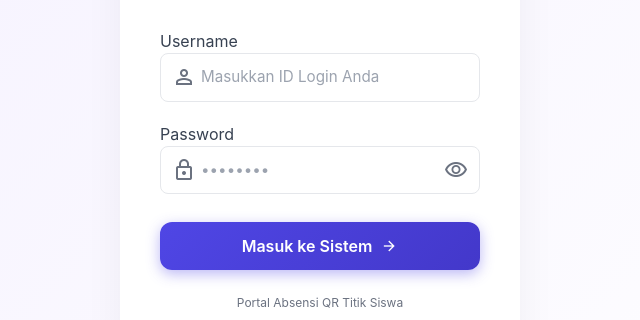
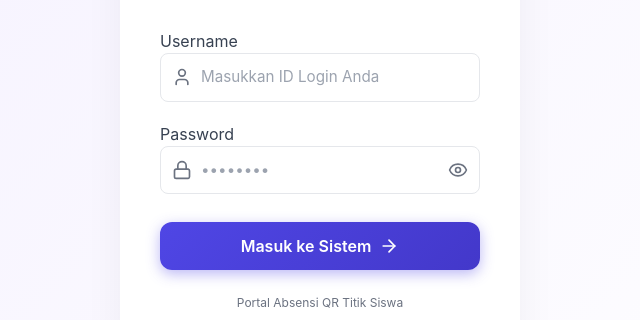
Before and after one commit to Maulana-Malik21/Absensi, a website: page index.html in a window 1280 px wide. Shown: the part 276-596 px from the top of the page, 320-960 px from the left. Drawn offline with nearby package versions, Linux system fonts and the light colour scheme.

Commit message:
Fix login icon rendering and positioning

```diff
--- a/index.html
+++ b/index.html
@@ -118,7 +118,7 @@
             position: relative;
         }
 
-        .edu-input-icon span.icon-left {
+        .edu-input-icon .icon-left {
             position: absolute;
             left: 12px;
             top: 50%;
@@ -126,7 +126,7 @@
             color: var(--text-muted);
         }
 
-        .edu-input-icon span.icon-right {
+        .edu-input-icon .icon-right {
             position: absolute;
             right: 12px;
             top: 50%;
@@ -207,7 +207,7 @@
                 <div class="edu-form-group">
                     <label class="edu-label">Username</label>
                     <div class="edu-input-icon">
-                        <span class="material-symbols-outlined icon-left">person</span>
+                        <i data-lucide="user" class="icon-left w-5 h-5"></i>
                         <input type="text" id="login_identifier" placeholder="Masukkan ID Login Anda">
                     </div>
                 </div>
@@ -215,16 +215,15 @@
                 <div class="edu-form-group">
                     <label class="edu-label">Password</label>
                     <div class="edu-input-icon">
-                        <span class="material-symbols-outlined icon-left">lock</span>
+                        <i data-lucide="lock" class="icon-left w-5 h-5"></i>
                         <input type="password" id="login_password" placeholder="••••••••">
-                        <span class="material-symbols-outlined icon-right" onclick="togglePassword()">visibility</span>
+                        <i data-lucide="eye" class="icon-right w-5 h-5" id="togglePasswordIcon" onclick="togglePassword()"></i>
                     </div>
                 </div>
 
                 <button type="submit" id="login_submit" class="edu-btn edu-btn-primary"
-                    style="width: 100%; justify-content: center; padding: 12px; margin-top: 8px; font-size: 1rem;">
-                    Masuk ke Sistem <span class="material-symbols-outlined"
-                        style="font-size: 18px;">arrow_forward</span>
+                    style="width: 100%; padding: 12px; margin-top: 8px; font-size: 1rem;">
+                    Masuk ke Sistem <i data-lucide="arrow-right" class="w-5 h-5" id="submitIcon"></i>
                 </button>
             </form>
 
@@ -235,11 +234,13 @@
     </div>
 
     <!-- Scripts -->
+    <script src="https://unpkg.com/lucide@latest"></script>
     <script src="js/utils.js?v=1781115035990"></script>
     <script src="js/api.js?v=1781115035990"></script>
     <script>
         // Hide loader and show content once everything (including fonts/css) is fully loaded
         window.addEventListener('load', () => {
+            lucide.createIcons();
             const loader = document.getElementById('initial-loader');
             const content = document.getElementById('main-content');
             if (loader) loader.style.display = 'none';
@@ -248,14 +249,15 @@
 
         function togglePassword() {
             const input = document.getElementById('login_password');
-            const icon = document.querySelector('.icon-right');
+            const icon = document.getElementById('togglePasswordIcon');
             if (input.type === 'password') {
                 input.type = 'text';
-                icon.textContent = 'visibility_off';
+                icon.setAttribute('data-lucide', 'eye-off');
             } else {
                 input.type = 'password';
-                icon.textContent = 'visibility';
+                icon.setAttribute('data-lucide', 'eye');
             }
+            lucide.createIcons();
         }
 
         document.getElementById('unifiedLoginForm').addEventListener('submit', async (e) => {
@@ -276,7 +278,8 @@
             const originalHtml = btn.innerHTML;
 
             btn.disabled = true;
-            btn.innerHTML = '<span class="material-symbols-outlined" style="animation:spin 1s linear infinite;">progress_activity</span> Mengautentikasi...';
+            btn.innerHTML = '<i data-lucide="loader-2" class="animate-spin w-5 h-5 mr-2"></i> Mengautentikasi...';
+            lucide.createIcons();
 
             try {
                 const response = await api.post('/auth/login', { identifier, password });
```
